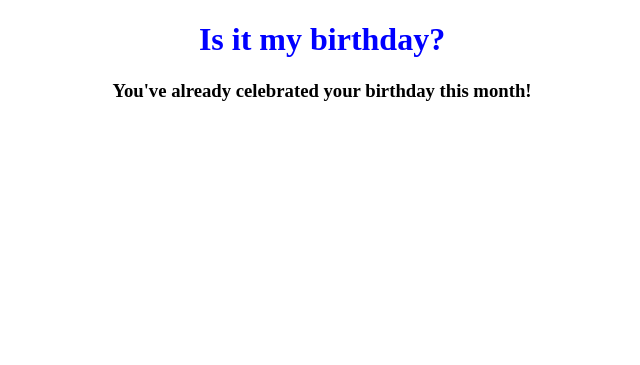
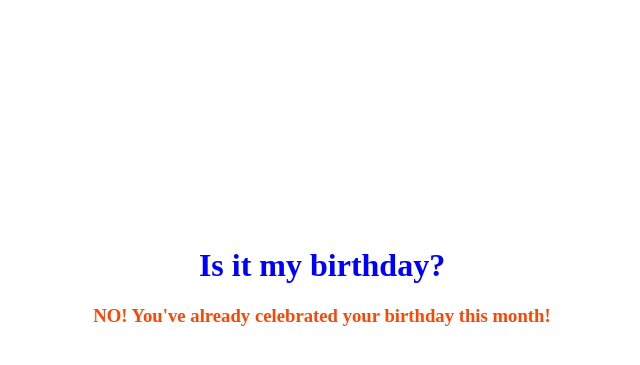
Before and after one commit to gavosa/birthday, a Flask app: page / in a window 1280 px wide. Shown: the top 365 px of the page, without its empty margins (318-958 px from the left). Run offline with Flask 2, Linux system fonts and the light colour scheme.

Commit message:
Modified style

```diff
--- a/templates/birthday.html
+++ b/templates/birthday.html
@@ -10,20 +10,21 @@
         	}
             body{
             	text-align: center;
+              padding-top: 17%;
             }
         </style>
     </head>
     <body>
     	{% if month < 6 %}
-    	<h3>It's not your birthday month, Webster!</h3>
+    	<h3 style="color:#3CB371;">It's not your birthday month yet, Webster!</h3>
     	{% elif month == 6 and day == 24 %}
-    	<h3>Happy birthday, Webster!</h3>
+    	<h3 style="color:#00FF00;">Yessssss! Happy birthday, Webster!</h3>
     	{% elif month == 6 and day == 24 %}
-    	<h3>Happy belated birthday, Mercy</h3>
+    	<h3 style="color:#00FF00;">Nope, happy belated birthday, Webster</h3>
     	{% elif month == 6 and day > 25%}
-    	<h3>You've already celebrated your birthday this month!</h3>
+    	<h3 style="color:#FF4500;">NO! You've already celebrated your birthday this month!</h3>
     	{% else %}
-    	<h3>You've already celebrated your birthday this year!</h3>
+    	<h3 style="color:#FF4500;">NO! You've already celebrated your birthday this year, your next birthday is due 24th of June next year!</h3>
     	{% endif %}
     </body>
 </html>
```
